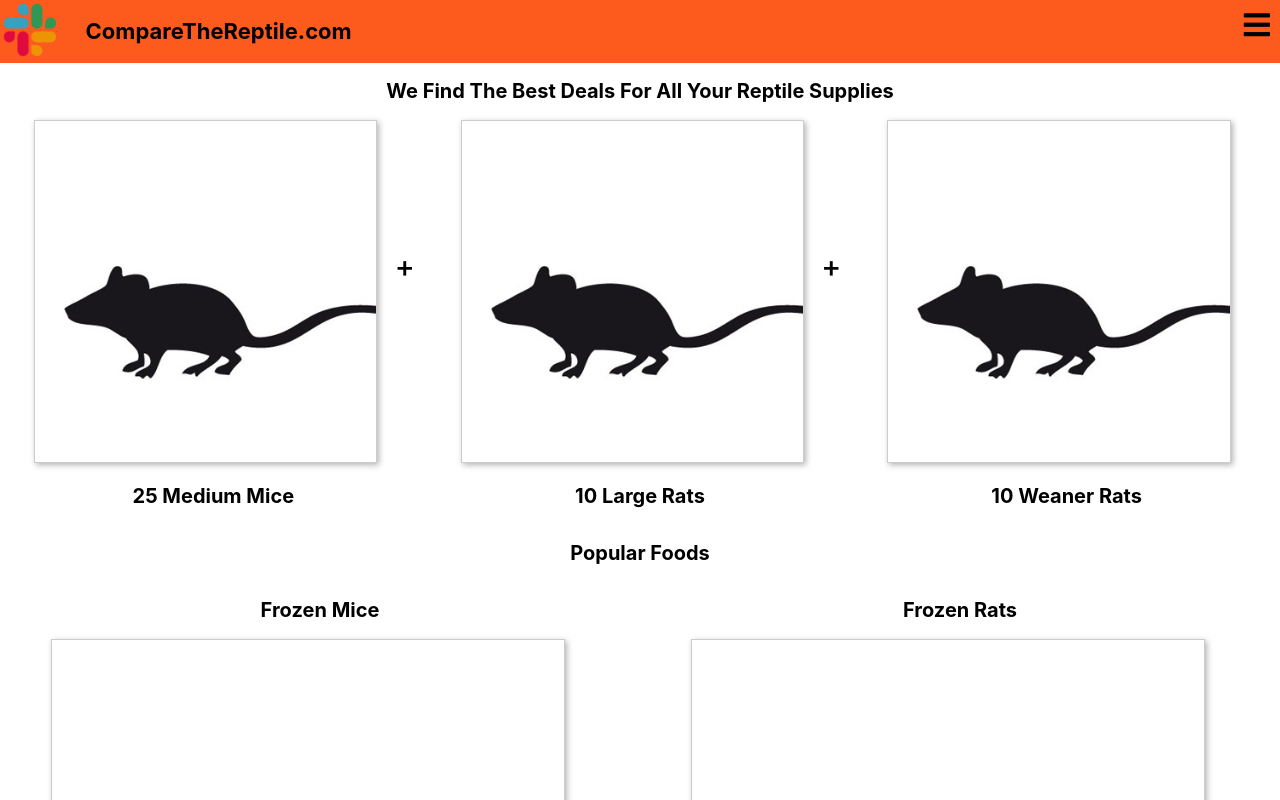
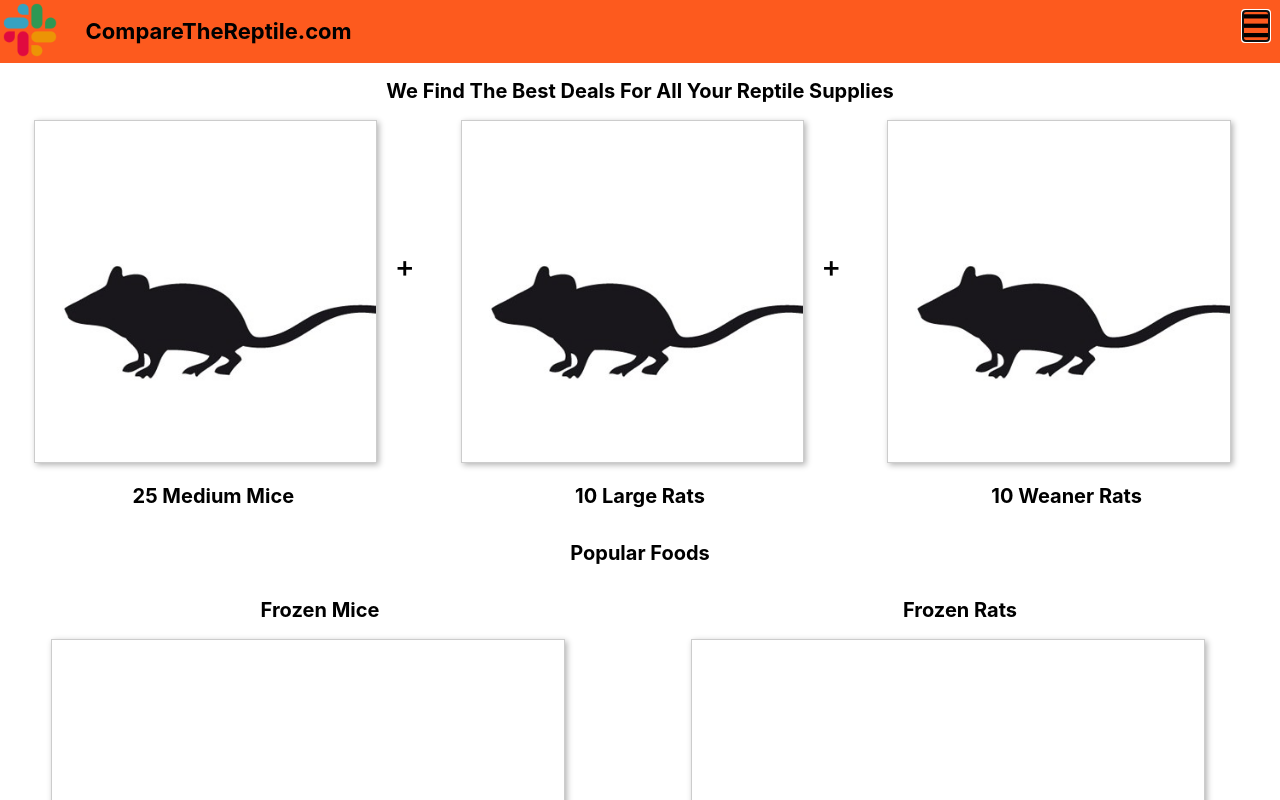
Before and after one commit to jrclegg/reptile-ecommerce, a React (Create React App) app: page / in a window 1280 px wide. Shown: the top 800 px of the page. Built offline with nearby package versions, Linux system fonts and the light colour scheme.

Commit message:
refactor nav structure and add focus tabbing

```diff
--- a/src/components/Nav.js
+++ b/src/components/Nav.js
@@ -3,29 +3,20 @@ import styled from "styled-components";
 import placeholder from "../assets/placeholder.png";
 import { NavLink } from "react-router-dom";
 
-const StyledNav = styled.nav`
+const Header = styled.div`
   background: ${props => props.theme.colors.default};
   display: block;
-`;
-
-const StyledTitle = styled.h2`
+`
+const MainTitle = styled.h2`
   font-size: 22px;
   display: inline-block;
   margin-left: 2%;
-`;
+`
 const Logo = styled.img`
   width: 60px;
   height: 60px;
   float: left;
-`;
-const NavContainer = styled.div`
-
-`;
-
-const NavMenu = styled.ul`
-  @media (max-width: 768px) {
-  }
-`;
+`
 const NavItem = styled(NavLink)`
   font-size: 20px;
   text-decoration: none;
@@ -37,16 +28,18 @@ const NavItem = styled(NavLink)`
     margin-top: 15px;
     padding-bottom: 10px;
   }
-`;
-
-const ToggleDiv = styled.div`
+`
+const NavToggle = styled.div`
   float: right;
   margin: 10px;
   box-sizing: border-box;
   color: black;
   font-size: 30px;
   cursor: pointer;
-`;
+  :focus {
+    border: solid 1px blue;
+  }
+`
 class Nav extends React.Component {
   constructor(props) {
     super(props)
@@ -54,26 +47,29 @@ class Nav extends React.Component {
        showMenu: false
     }
   }
+  componentDidMount(){
+    document.getElementById('navToggle').focus();
+  }
   showMenu() {
     this.setState({ showMenu: !this.state.showMenu });
   }
   render() {
     let { showMenu } = this.state
     return (
-      <StyledNav>
+      <Header>
         <Logo src={placeholder} />
-        <StyledTitle>CompareTheReptile.com</StyledTitle>
-        <ToggleDiv className="fa fa-bars menu" onClick={(event) => this.showMenu(event)}>
-        </ToggleDiv>
-        <NavContainer>
+        <MainTitle>CompareTheReptile.com</MainTitle>
+        <NavToggle id="navToggle" tabIndex="1" className="fa fa-bars menu" onClick={(event) => this.showMenu(event)}>
+        </NavToggle>
+        <nav>
           {showMenu &&
-            <NavMenu>
-              <NavItem to="/frozenfood">Frozen Food</NavItem>
-              <NavItem to="/livefood">Livefood</NavItem>
-            </NavMenu>
+            <ul>
+              <NavItem tabIndex="2" to="/frozenfood">Frozen Food</NavItem>
+              <NavItem tabIndex="3" to="/livefood">Livefood</NavItem>
+            </ul>
           }
-        </NavContainer>
-      </StyledNav>
+        </nav>
+      </Header>
     );
   }
 }
```
Lines whose indentation alone changed are shown as unchanged.
